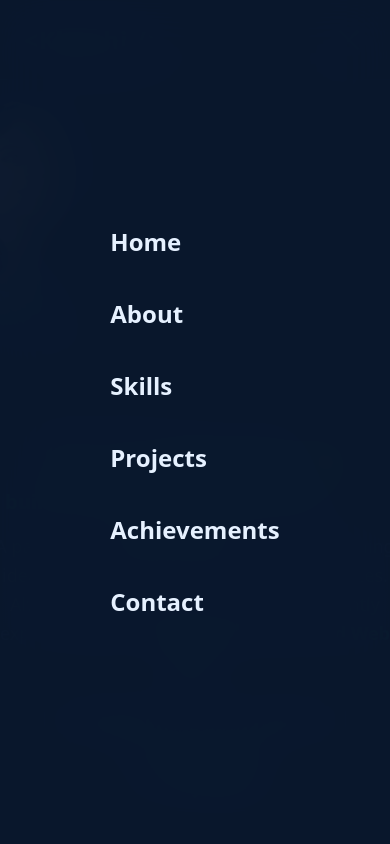
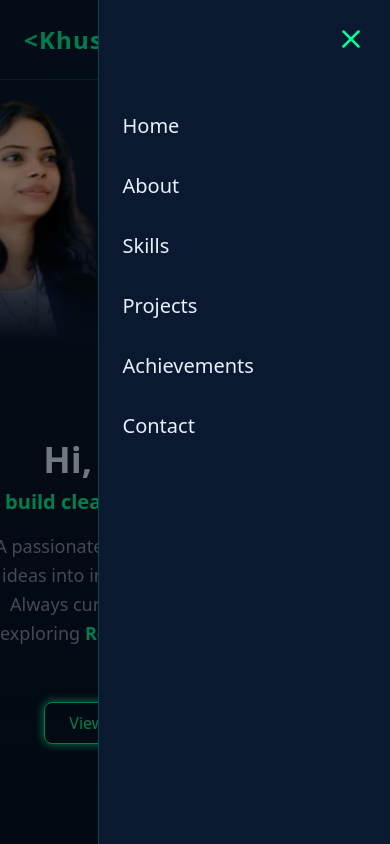
Before and after one commit to Khushi5155/Portfolio, a React (Vite) app: page / in a window 390 px wide. Both pictures are taken after a click on the button 349 px from the left and 39 px from the top of the page. Shown: the top 844 px of the page. Built offline with nearby package versions, Linux system fonts and the light colour scheme.

Commit message:
update navbar with proper hamburger in mobile view

```diff
--- a/src/components/Navbar.jsx
+++ b/src/components/Navbar.jsx
@@ -65,54 +65,60 @@ export default function Navbar() {
      {/* ================= MOBILE MENU ================= */}
 <AnimatePresence>
   {mobileOpen && (
-          <motion.div
-            initial={{ opacity: 0 }}
-            animate={{ opacity: 1 }}
-            exit={{ opacity: 0 }}
-            className="fixed inset-0 z-[55]"
-          >
+    <>
       {/* BACKDROP */}
       <motion.div
         initial={{ opacity: 0 }}
         animate={{ opacity: 1 }}
         exit={{ opacity: 0 }}
         onClick={() => setMobileOpen(false)}
-              className="absolute inset-0 bg-black/60"
+        className="fixed inset-0 bg-black/50 z-[55]"
       />
 
-            {/* SLIDE PANEL */}
-            <motion.div
-              initial={{ y: "-100%" }}
-              animate={{ y: 0 }}
-              exit={{ y: "-100%" }}
-              transition={{ duration: 0.45, ease: "easeInOut" }}
-              className="absolute top-0 left-0 w-full h-full
-              bg-[#0A192F]/95 backdrop-blur-xl
-              flex items-center justify-center"
+      {/* SIDE DRAWER */}
+      <motion.aside
+        initial={{ x: "100%" }}
+        animate={{ x: 0 }}
+        exit={{ x: "100%" }}
+        transition={{ duration: 0.4, ease: "easeInOut" }}
+        className="fixed top-0 right-0 h-full w-[75%] sm:w-[60%]
+        bg-[#0A192F] backdrop-blur-xl
+        border-l border-[#00FF9D]/20
+        z-[60] px-6 py-8"
       >
-              <ul className="flex flex-col gap-10 text-2xl font-semibold">
+        {/* CLOSE BUTTON */}
+        <button
+          onClick={() => setMobileOpen(false)}
+          className="absolute top-6 right-6 text-[#00FF9D]"
+        >
+          <X size={30} />
+        </button>
+
+        {/* MENU */}
+        <ul className="mt-20 flex flex-col gap-8 text-xl font-medium">
           {navItems.map((item, i) => (
             <motion.li
               key={item.id}
-                    initial={{ opacity: 0, y: 20 }}
-                    animate={{ opacity: 1, y: 0 }}
-                    transition={{ delay: i * 0.08 }}
+              initial={{ opacity: 0, x: 20 }}
+              animate={{ opacity: 1, x: 0 }}
+              transition={{ delay: i * 0.07 }}
             >
               <a
                 href={`#${item.id}`}
                 onClick={() => setMobileOpen(false)}
                 className="text-[#E6F1FF] hover:text-[#00FF9D]
-                      transition hover:scale-110"
+                transition"
               >
                 {item.name}
               </a>
             </motion.li>
           ))}
         </ul>
-            </motion.div>
-          </motion.div>
+      </motion.aside>
+    </>
   )}
 </AnimatePresence>
+
     </>
   );
 }
```
Lines whose indentation alone changed are shown as unchanged.
